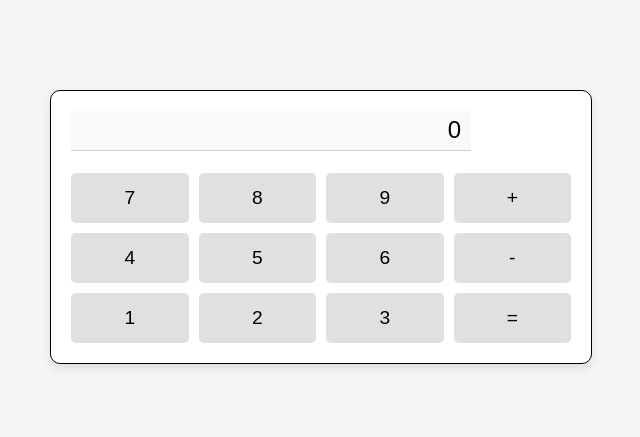
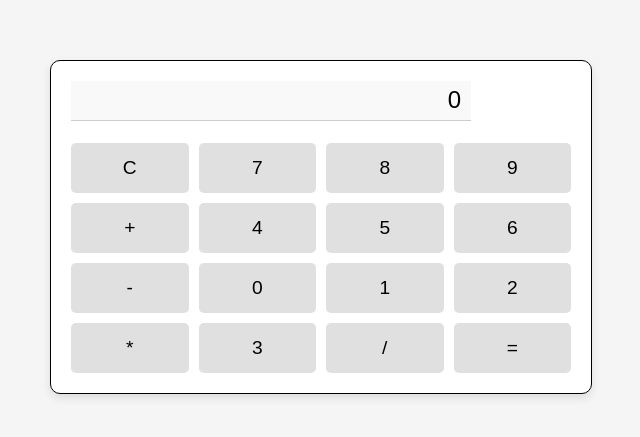
Before and after one commit to Hello-9999/CODSOFT, a plain HTML site: page Level 1 Task 3/index.html in a window 1280 px wide. Shown: the part 173-610 px from the top of the page, without its empty margins (319-959 px from the left). Drawn offline with Linux system fonts and the light colour scheme.

Commit message:
Added reset ,multification button

```diff
--- a/Level 1 Task 3/index.html
+++ b/Level 1 Task 3/index.html
@@ -22,6 +22,7 @@
       </div>
 
       <div class="btn" style="margin-top: 1.4rem; text-align: center" id="btn">
+        <button class="button">C</button>
         <button class="button">7</button>
         <button class="button">8</button>
         <button class="button">9</button>
@@ -30,9 +31,14 @@
         <button class="button">5</button>
         <button class="button">6</button>
         <button class="button">-</button>
+        <button class="button">0</button>
         <button class="button">1</button>
         <button class="button">2</button>
+        <button class="button">*</button>
         <button class="button">3</button>
+
+        <button class="button">/</button>
+
         <button class="button">=</button>
       </div>
     </div>
```
